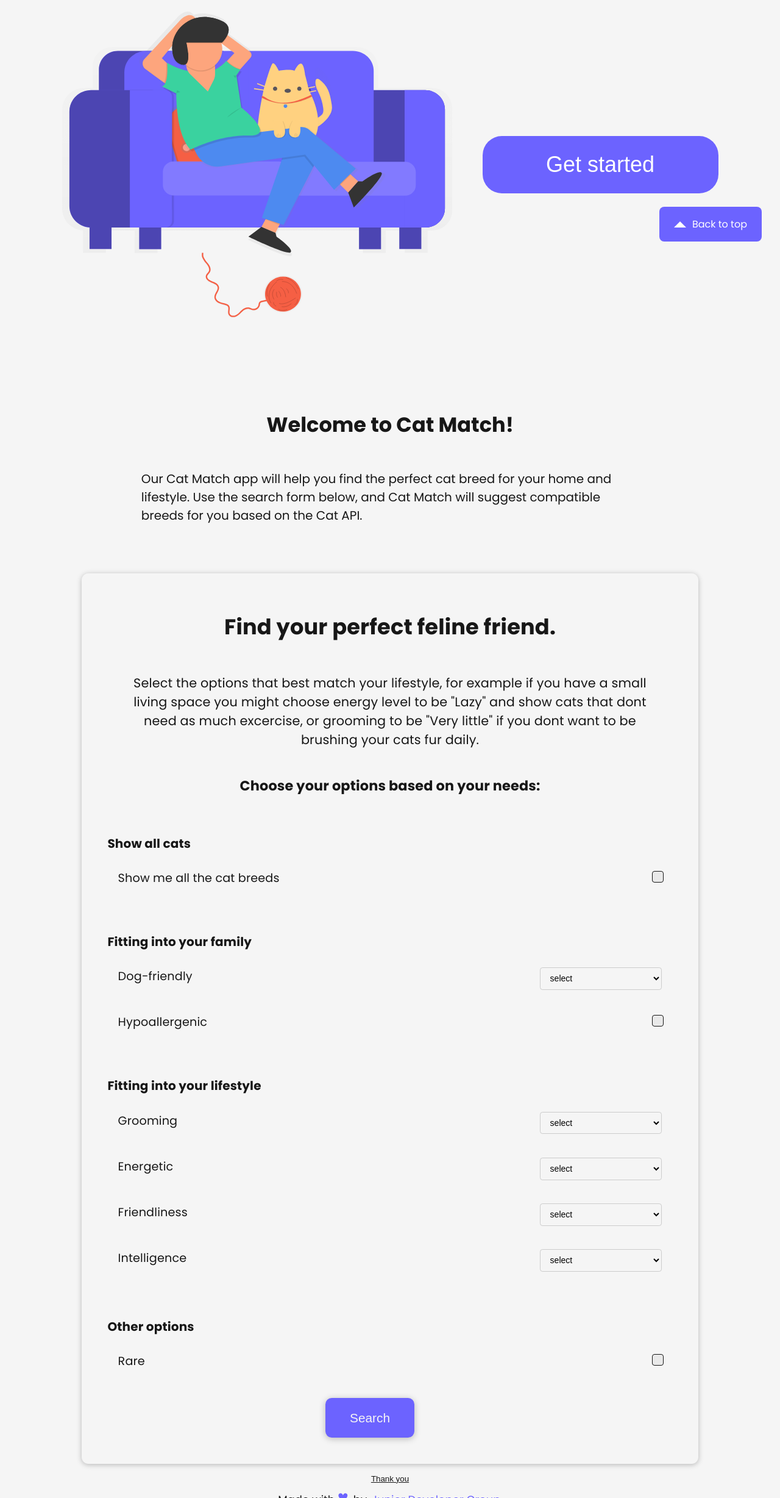
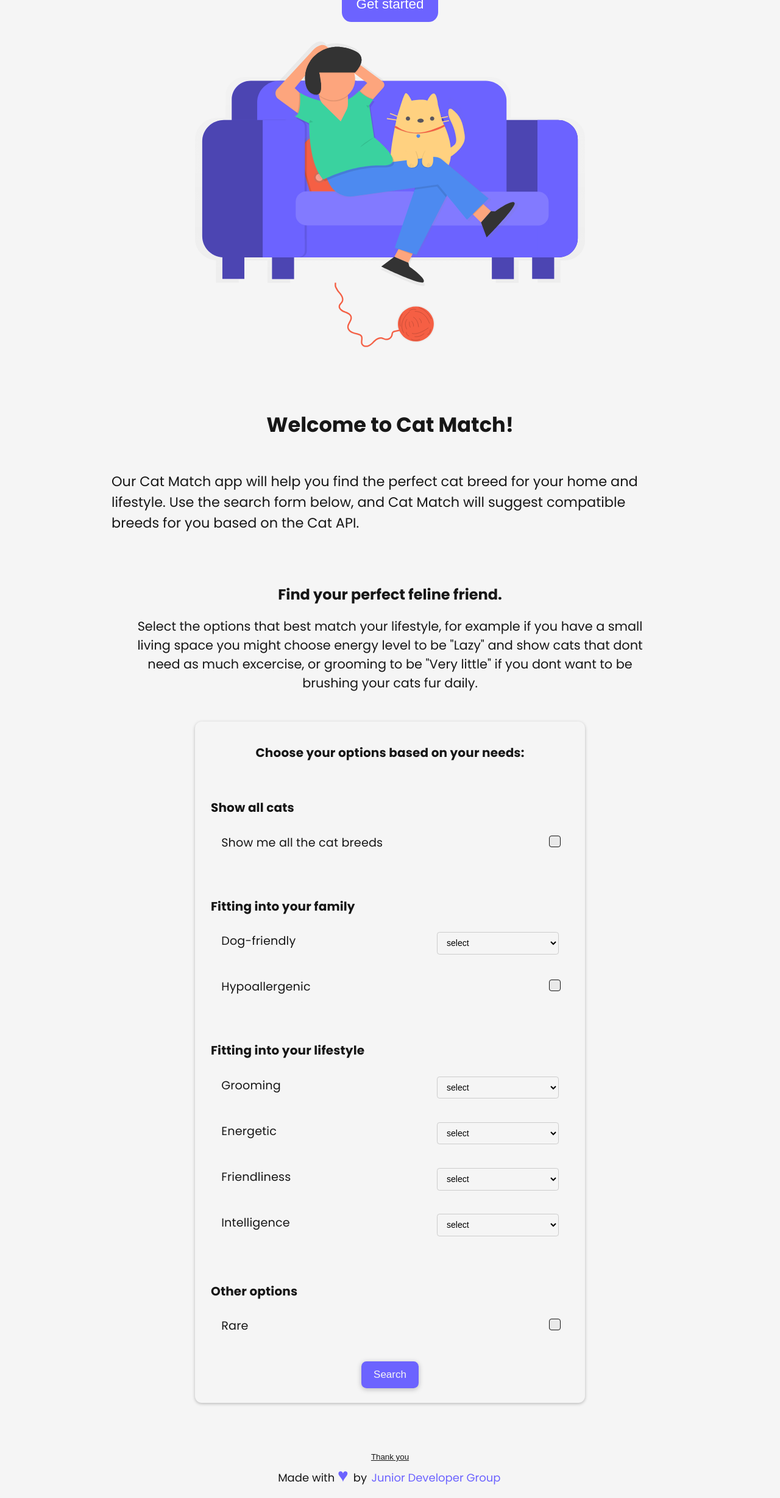
Before and after one commit to Junior-Developer-Group/cat-match, a plain HTML site: page index.html in a window 1280 px wide. Shown: the part 344-2800 px from the top of the page at 61% size. Drawn offline with nearby package versions, Linux system fonts and the light colour scheme.

Commit message:
improved user interface

```diff
--- a/assets/styles/styles.css
+++ b/assets/styles/styles.css
@@ -1,4 +1,4 @@
-@import url('https://fonts.googleapis.com/css2?family=Poppins:wght@200;300;400;500;700&display=swap');
+@import url("https://fonts.googleapis.com/css2?family=Poppins:wght@200;300;400;500;700&display=swap");
 
 :root {
   --white: #f5f5f5;
@@ -11,7 +11,7 @@
   --light-sea-green: #3ad29f;
   --dark-sea-green: #155e46;
   --very-light-grey: #ccc;
-
+  --light-red: rgb(255, 0, 0,0.5);
   --modal-light-grey: rgba(250, 249, 249, 0.55);
   --modal-shadow: rgba(0, 0, 0, 0.1);
   --modal-border: #6c63ff;
@@ -23,7 +23,7 @@
 
 body {
   background: var(--white);
-  font-family: 'Poppins', sans-serif;
+  font-family: "Poppins", sans-serif;
   color: var(--black);
 }
 
@@ -31,9 +31,9 @@ body {
   cursor: not-allowed;
 }
 
-.cursor-not-allowed[type=checkbox]:before {
+.cursor-not-allowed[type="checkbox"]:before {
   border: 1px solid #a1a1a1;
-  cursor: not-allowed!important;
+  cursor: not-allowed !important;
 }
 
 .intro {
@@ -53,17 +53,17 @@ body {
   max-width: 65ch;
 } /* ch is based on character width */
 
-#form {
+/* #form {
   display: flex;
   flex-direction: column;
   align-items: center;
   letter-spacing: 0.01em;
-  width: 95%;
+  width: 50%;
   box-shadow: 0 0.1em 0.5em rgba(0, 0, 0, 0.25);
   padding: 1rem;
   margin: auto;
   border-radius: 0.7em;
-}
+} */
 
 #form fieldset {
   border: none;
@@ -97,7 +97,7 @@ body {
 .no-cat-paragraph.display {
   display: block;
   padding: 5px 10px;
-  background-color: var(--light-purple);
+  background-color: var(--light-red);
   color: white;
   margin: 0 auto;
   text-align: center;
@@ -111,20 +111,21 @@ body {
   flex-direction: column;
   align-items: center;
   letter-spacing: 0.01em;
-  width: 95%;
-  box-shadow: 0 0.1em 0.5em rgba(0, 0, 0, 0.25);
+  width: 40rem;
+  max-width: 98%;
+  box-shadow: 0 0.1em 0.3em rgba(0, 0, 0, 0.25);
   padding: 1rem;
   margin: auto;
   border-radius: 0.7em;
 }
 
-#form section {
+/* #form section {
   box-shadow: 0 0.1em 0.5em rgba(0, 0, 0, 0.25);
   border-radius: 0.7em;
   width: 100%;
   padding: 0.5em;
   margin: 0.5em;
-}
+} */
 
 #form p {
   width: 100%;
@@ -133,7 +134,7 @@ body {
 
 .formInstructions {
   font-weight: bold;
-  font-size: 0.8em;
+  font-size: 20px;
 }
 
 legend {
@@ -161,15 +162,15 @@ legend {
   font-size: 0.8em;
 }
 
-input[type='checkbox'] {
+input[type="checkbox"] {
   position: relative;
   cursor: pointer;
   padding: 1em;
 }
 
-input[type='checkbox']:before {
+input[type="checkbox"]:before {
   margin-right: 0.5em;
-  content: '';
+  content: "";
   display: block;
   position: absolute;
   width: 1.28em;
@@ -181,8 +182,8 @@ input[type='checkbox']:before {
   border-radius: 0.3em;
 }
 
-input[type='checkbox']:checked:before {
-  content: '';
+input[type="checkbox"]:checked:before {
+  content: "";
   display: block;
   position: absolute;
   width: 1.28em;
@@ -192,8 +193,8 @@ input[type='checkbox']:checked:before {
   background-color: var(--purple);
 }
 
-input[type='checkbox']:checked:after {
-  content: '\2713';
+input[type="checkbox"]:checked:after {
+  content: "\2713";
   display: block;
   text-align: center;
   width: 0.3em;
@@ -207,23 +208,26 @@ input[type='checkbox']:checked:after {
   text-align: center;
 }
 
-div.submitButton  button{
+div.submitButton button {
   text-align: center;
   display: flex;
   align-items: center;
-  justify-content: center!important;
+  justify-content: center !important;
 }
 
 #form button {
-  width: 80%;
+  /* width: 80%; */
   margin: auto;
+  font-size: 17px;
   background-color: var(--purple);
   border: none;
   box-shadow: 0 0.1em 0.5em rgba(0, 0, 0, 0.25);
   color: var(--white);
-  padding: 1em 3.5em;
+  padding: 0.7em 1.2em;
   border-radius: 0.5em;
   transition-duration: 0.4s;
+  outline: none;
+  cursor: pointer;
 }
 
 #form .submitButton > button {
@@ -255,7 +259,16 @@ option {
   background: #f5f5f5;
 }
 
-  .hero-heading{
+  .hero-section {
+    /* 640px  */
+    /* height: 60em; */
+    display: flex;
+    flex-direction: column;
+    justify-content: center;
+    align-items: center;
+  }
+
+.hero-heading {
   /* 72px using 16px = 1em */
   font-size: 4.5em;
 
@@ -271,7 +284,7 @@ option {
   margin-top: 0em;
 }
 
-.hero-sub-heading{
+.hero-sub-heading {
   text-align: center;
   font-weight: 500;
 
@@ -284,7 +297,7 @@ option {
   /* 8px  */
   margin-bottom: 0.5em;
 }
-.hero-svg-section{
+.hero-svg-section {
   text-align: center;
   display: flex;
   flex-direction: column;
@@ -295,63 +308,64 @@ option {
   margin-top: 1em;
 }
 
-.hero-svg{
+.hero-svg {
   /* 400px  */
   width: 25em;
 }
 
-.hero-button{
+/* .hero-button{
     border: none;
     color: #fff;
 
-    /* 140px  */
     width: 8.75em;
 
-    /* 40px  */
     height: 2.5em;
 
-    /* 24px  */
     font-size: 1.5em;
     background: #6C63FF;
 
-    /* 11.2px  */
     border-radius: 0.7em;
 
-    /* 16px  */
+
     margin-top: 1em;
     margin-bottom: 1em;
     cursor: pointer;
+} */
+
+.hero-header{
+  text-align: center;
 }
 
 .hero-p {
   text-align: center;
   font-size: 20px;
   max-width: 65ch;
+  margin: 0 auto;
+  margin-bottom: 3rem;
 }
 
 #cardContainer {
-  display:none;
+  display: none;
 }
 
 #cardContainer.display {
-  display:flex;
-  flex-wrap:wrap;
+  display: flex;
+  flex-wrap: wrap;
   justify-content: space-between;
-  width:80%;
-  margin:auto;
-  padding:1.5em;
+  width: 80%;
+  margin: auto;
+  padding: 1.5em;
 }
-.card-wrapper{
-  display:flex;
-  flex-direction:row;
-
+.card-wrapper {
+  display: flex;
+  flex-direction: row;
 }
-.card{
-  display:flex;
-  flex-direction:column;
-  width:30%;
+.card {
+  display: flex;
+  flex-direction: column;
+  width: 30%;
   box-shadow: 0 0 50px #ccc;
-  border-radius:20px;
+  border-radius: 20px;
   margin: 10px;
   margin-bottom: 40px;
 }
@@ -360,9 +374,7 @@ option {
   background: #fee0ed;
 }
 
-
-
-.cardImage{
+.cardImage {
   width: 100%;
   height: 300px;
 
@@ -372,24 +384,23 @@ option {
 
 .card:hover .cardImage {
   transform: scale(1.02);
-  transition: all .5s;
+  transition: all 0.5s;
 }
 
-.catDetails{
-  padding:5px;
-  flex-grow:1;
-
+.catDetails {
+  padding: 5px;
+  flex-grow: 1;
 }
 
 .card h1 {
   text-align: center;
 }
-.card:hover  h1 {
+.card:hover h1 {
   color: white;
   -webkit-text-stroke: 1px #1a1717;
   -webkit-text-fill-color: white;
 
-  text-shadow: 3px 2px 0 grey, 1px -1px 0 grey, -1px 1px 0 grey, 1px 1px 0 grey
+  text-shadow: 3px 2px 0 grey, 1px -1px 0 grey, -1px 1px 0 grey, 1px 1px 0 grey;
 }
 
 .catDetails__inner {
@@ -402,30 +413,39 @@ option {
   text-align: center;
   width: 100%;
   font-weight: bold;
-
 }
 
 .catDetails__inner a.flexible:hover,
 .catDetails__inner a.flexible:visited {
   color: var(--purple);
 }
+.hero-button {
+  cursor: pointer;
+  margin-top: 1rem;
+  border: none;
+  color: #fff;
+  padding: 1rem 1.5rem;
+  font-size: 1.4em;
+  background: #6c63ff;
+  border-radius: 0.7em;
+}
 
-@media only screen and (min-width: 48em) {
+@media only screen and (max-width: 768px) {
   .intro p {
     font-size: 20px;
   }
 
   #form {
-    width: 80%;
+    /* width: 80%; */
     padding: 2em;
   }
-  #form button {
+  /* #form button {
     width: 50%;
-  }
-  .formInstructions {
+  } */
+  /* .formInstructions {
     font-weight: bold;
     font-size: 1em;
-  }
+  } */
   .hero-section {
     /* 640px  */
     height: 60em;
@@ -434,12 +454,12 @@ option {
     justify-content: center;
     align-items: center;
   }
-  .hero-heading{
+
+  .hero-heading {
     /* 112px  */
     font-size: 7em;
     text-align: center;
     font-weight: 500;
-
 
     /* 1.44px  */
     margin-bottom: 0.09em;
@@ -448,7 +468,7 @@ option {
     margin-top: 0.3125em;
   }
 
-.hero-sub-heading{
+  .hero-sub-heading {
     text-align: center;
     font-weight: 500;
 
@@ -476,26 +496,22 @@ option {
     margin-right: 50px;
   }
 
-.hero-svg{
+  .hero-svg {
     /* 480px  */
     width: 30em;
   }
 
-.hero-button{
+  .hero-button {
+    margin-top: 1rem;
     border: none;
     color: #fff;
-
-    /* 140px  */
+/*
     width: 8.75em;
 
-    /* 40px  */
-    height: 2.5em;
+    height: 2.5em; */
 
-    /* 24px  */
-    font-size: 1.5em;
-    background: #6C63FF;
+    /* font-size: 1.5em; */
 
-    /* 11.2px  */
     border-radius: 0.7em;
   }
   .hero-p {
@@ -504,12 +520,16 @@ option {
     max-width: 65ch;
   }
 }
+@media only screen and (max-width: 1032px) {
+  .hero-section{
+    height: 40em;
+  }
+}
 
-@media only screen and (min-width: 64.5em) {
+@media only screen and (min-width: 1032px) {
   .intro {
     font-size: 1.4em;
   }
-
 
   #form section {
     padding: 1.5em;
@@ -519,9 +539,9 @@ option {
     font-size: 1.2em;
   }
 
-  .formInstructions {
+  /* .formInstructions {
     font-size: 1.4em;
-  }
+  } */
 
   .allCatsSection {
     font-size: 1.2em;
@@ -533,21 +553,20 @@ option {
     font-size: 1.3em;
   }
 
-  #form button {
+  /* #form button {
     font-size: 1.3em;
-  }
+  } */
 
   .hero-section {
     /* 800px  */
     height: 60em;
-
     display: flex;
     flex-direction: column;
     justify-content: center;
     align-items: center;
   }
 
-  .hero-heading{
+  .hero-heading {
     /* 144px  */
     font-size: 9em;
     text-align: center;
@@ -560,7 +579,7 @@ option {
     margin-top: 0.005em;
   }
 
-.hero-sub-heading{
+  .hero-sub-heading {
     text-align: center;
     font-weight: 500;
 
@@ -570,7 +589,7 @@ option {
     /* 0.8px  */
     margin-top: 0.05em;
   }
-.hero-svg-section{
+  .hero-svg-section {
     text-align: center;
     display: flex;
     flex-direction: row;
@@ -581,28 +600,27 @@ option {
     margin-top: 2em;
   }
 
-.hero-svg{
+  .hero-svg {
     /* 640px  */
     width: 40em;
   }
 
-.hero-button{
+  /* .hero-button{
     border: none;
     color: #fff;
 
-    /* 172px  */
+
     width: 10.75em;
 
-    /* 42px  */
+
     height: 2.625em;
 
-    /* 36px  */
+
     font-size: 2.25em;
     background: #6C63FF;
 
-    /* 14px  */
     border-radius: 0.875em;
-}
+} */
   .hero-p {
     text-align: center;
     font-size: 1.3em;
@@ -699,8 +717,9 @@ footer button,
 
 .scroll-top-wrapper {
   position: fixed;
-  right: 30px;
-  bottom: 60px;
+  right: 20px;
+  bottom: 20px;
+  cursor: pointer;
 }
 
 .scroll-top-wrapper a {
@@ -726,7 +745,8 @@ footer button,
   color: white;
   text-decoration: none;
   margin-top: 0.75em;
-  padding: 1em 1.5em;
+  padding: 0.7em 0.7em;
+  font-size: 20px;
   border: none;
   border-radius: 0.5em;
 }
@@ -736,7 +756,9 @@ footer button,
 }
 
 footer {
-  margin: 1em;
+  margin-top: 5rem;
+  margin-bottom: 1rem;
+  /* margin: 1em; */
 
   display: flex;
   flex-direction: column;
@@ -774,7 +796,7 @@ footer {
 
 .site-link:after {
   display: block;
-  content: '';
+  content: "";
   border-bottom: solid 3px var(--light-purple);
   transform: scaleX(0);
   transition: transform 250ms ease-in-out;
@@ -819,36 +841,37 @@ footer {
 }
 
 @media (max-width: 980px) {
-
   #cardContainer.display .card {
     width: 45%;
   }
 
-  #form {
+  /* #form {
     width: 100%;
-  }
+  } */
 
   .no-cat-paragraph.display {
     width: 80%;
   }
 }
 
-
 @media (max-width: 770px) {
   .hero-section {
     display: flex;
-    height: 55em;
+    height: 50em;
     flex-direction: column;
     justify-content: center;
+    align-items: center;
   }
 
   #cardContainer.display .card {
     width: 80%;
   }
-
 }
 
 @media (max-width: 500px) {
+    .hero-section {
+    height: 45em;
+  }
   .hero-section h1 {
     font-size: 50px;
   }
@@ -872,14 +895,14 @@ footer {
     width: 100%;
   }
 
-  .scroll-top-wrapper a span:last-of-type{
+  .scroll-top-wrapper a span:last-of-type {
     display: none;
   }
 }
 
 @media (max-width: 400px) {
   .hero-section {
-    height: 55em;
+    height: 45em;
   }
 
   .intro {
--- a/index.html
+++ b/index.html
@@ -12,10 +12,7 @@
       property="og:description"
       content="Find a perfect cat breed for yourself and your family by entering a few descriptive details into a simple form."
     />
-    <meta
-    name="author"
-    content="Junior Developer Group"
-   />
+    <meta name="author" content="Junior Developer Group" />
     <meta
       name="description"
       content="Find a perfect cat breed for yourself and your family by entering a few descriptive details into a simple form."
@@ -26,7 +23,12 @@
       href="./assets/images/cat-solid.svg"
       type="image/svg+xml"
     />
+    <link
+      href="https://unpkg.com/boxicons@2.1.4/css/boxicons.min.css"
+      rel="stylesheet"
+    />
     <link rel="stylesheet" href="assets/styles/styles.css" />
+    <!-- <link href="https://cdn.jsdelivr.net/npm/bootstrap@5.0.2/dist/css/bootstrap.min.css" rel="stylesheet" integrity="sha384-EVSTQN3/azprG1Anm3QDgpJLIm9Nao0Yz1ztcQTwFspd3yD65VohhpuuCOmLASjC" crossorigin="anonymous"> -->
   </head>
 
   <body>
@@ -35,10 +37,15 @@
     <section class="hero-section">
       <h1 class="hero-heading">Cat Match</h1>
       <p class="hero-sub-heading">Find your perfect cat breed</p>
-
+      <button class="hero-button" onclick="window.open('#intro', '_self')">
+        Get started
+      </button>
       <div class="hero-svg-section">
-        <img src="./assets/images/person_cat_couch.svg" class="hero-svg" alt="person and cat sitting on a couch">
-        <button class="hero-button" onclick="window.open('#intro', '_self')">Get started</button>
+        <img
+          src="./assets/images/person_cat_couch.svg"
+          class="hero-svg"
+          alt="person and cat sitting on a couch"
+        />
       </div>
     </section>
 
@@ -63,32 +70,54 @@
           Copyright 2021 Katerina Limpitsouni
         </p>
         <p>
-          <a href="https://commons.wikimedia.org/wiki/File:BrownVarientAsianCat.JPG">Wikimedia</a> - Malayan cat image, by
-          Scotia CC BY 3.0 <https://creativecommons.org/licenses/by/3.0>, via Wikimedia Commons
+          <a
+            href="https://commons.wikimedia.org/wiki/File:BrownVarientAsianCat.JPG"
+            >Wikimedia</a
+          >
+          - Malayan cat image, by Scotia CC BY 3.0
+          <https://creativecommons.org/licenses/by/3.0>, via Wikimedia Commons
         </p>
         <p>
-          <a href="https://en.wikipedia.org/wiki/Burmese_cat#/media/File:British_burmese_-_Andel_Alois_at_Cat_show.JPG">Wikimedia</a> - European Burmese cat image by Heikkisiltala, CC BY 3.0 <https://creativecommons.org/licenses/by/3.0>, via Wikimedia Commons
+          <a
+            href="https://en.wikipedia.org/wiki/Burmese_cat#/media/File:British_burmese_-_Andel_Alois_at_Cat_show.JPG"
+            >Wikimedia</a
+          >
+          - European Burmese cat image by Heikkisiltala, CC BY 3.0
+          <https://creativecommons.org/licenses/by/3.0>, via Wikimedia Commons
+        </p>
+
         <p>
-          <a href="https://unsplash.com/photos/3iL2rXnLjWU?utm_source=unsplash&utm_medium=referral&utm_content=creditShareLink">Persian Cat</a> - Persian Cat Image by Petra Bouchalova on Unsplash
+          <a
+            href="https://unsplash.com/photos/3iL2rXnLjWU?utm_source=unsplash&utm_medium=referral&utm_content=creditShareLink"
+            >Persian Cat</a
+          >
+          - Persian Cat Image by Petra Bouchalova on Unsplash
         </p>
         <button class="toggle-modal" aria-label="close">Close</button>
       </div>
     </div>
 
+    <h2 class="hero-header">Find your perfect feline friend.</h2>
+    <p class="hero-p">
+      Select the options that best match your lifestyle, for example if you have
+      a small living space you might choose energy level to be "Lazy" and show
+      cats that dont need as much excercise, or grooming to be "Very little" if
+      you dont want to be brushing your cats fur daily.
+    </p>
+
     <form id="form" method="POST" action="">
-      <h2>Find your perfect feline friend.</h2>
-      <p class="hero-p">
-        Select the options that best match your lifestyle, for example if you have a small living space you might choose energy level to be "Lazy" and show cats that dont need as much excercise, or grooming to be "Very little" if you dont want to be brushing your cats fur daily.
-      </p>
-      <p class="formInstructions">
-        Choose your options based on your needs: </p>
-
+      <p class="formInstructions">Choose your options based on your needs:</p>
 
       <fieldset>
         <legend>Show all cats</legend>
         <div>
           <label for="all"> Show me all the cat breeds</label>
-            <input type="checkbox" id="all" name="all"  onchange="toggleDisabledClasses()"/>
+          <input
+            type="checkbox"
+            id="all"
+            name="all"
+            onchange="toggleDisabledClasses()"
+          />
         </div>
       </fieldset>
       <fieldset>
@@ -177,10 +206,11 @@
       />
     </form>
 
-    <div id="cardContainer">
-    </div>
+    <div id="cardContainer"></div>
 
-    <p class="no-cat-paragraph" id="catParagraph"> No cats were found. Try searching again.</p>
+    <p class="no-cat-paragraph" id="catParagraph">
+      No cats were found. Try searching again.
+    </p>
 
     <footer>
       <button class="toggle-modal">Thank you</button>
@@ -197,10 +227,13 @@
 
       <small class="copyright">© Junior Developer Group, 2022</small>
     </footer>
-    <div class="scroll-top-wrapper">
-      <a href="#submit" class="scroll-top"> <span class="arrow-up"></span> <span> Back to top </span> </a>
+    <div class="scroll-top-wrapper" id="myBtn" onclick="topFunction()">
+      <a class="scroll-top">
+        <i class="bx bxs-up-arrow bx-flashing"></i>
+      </a>
     </div>
   </body>
+  <script src="https://unpkg.com/boxicons@2.1.4/dist/boxicons.js"></script>
   <script src="https://unpkg.com/axios/dist/axios.min.js"></script>
   <!-- <script src="assets/scripts/cat-api.js"></script> -->
   <script src="assets/scripts/index.js"></script>
```
Also changed, not shown: assets/scripts/index.js (+20 -0 lines). Lines whose indentation alone changed are shown as unchanged.
